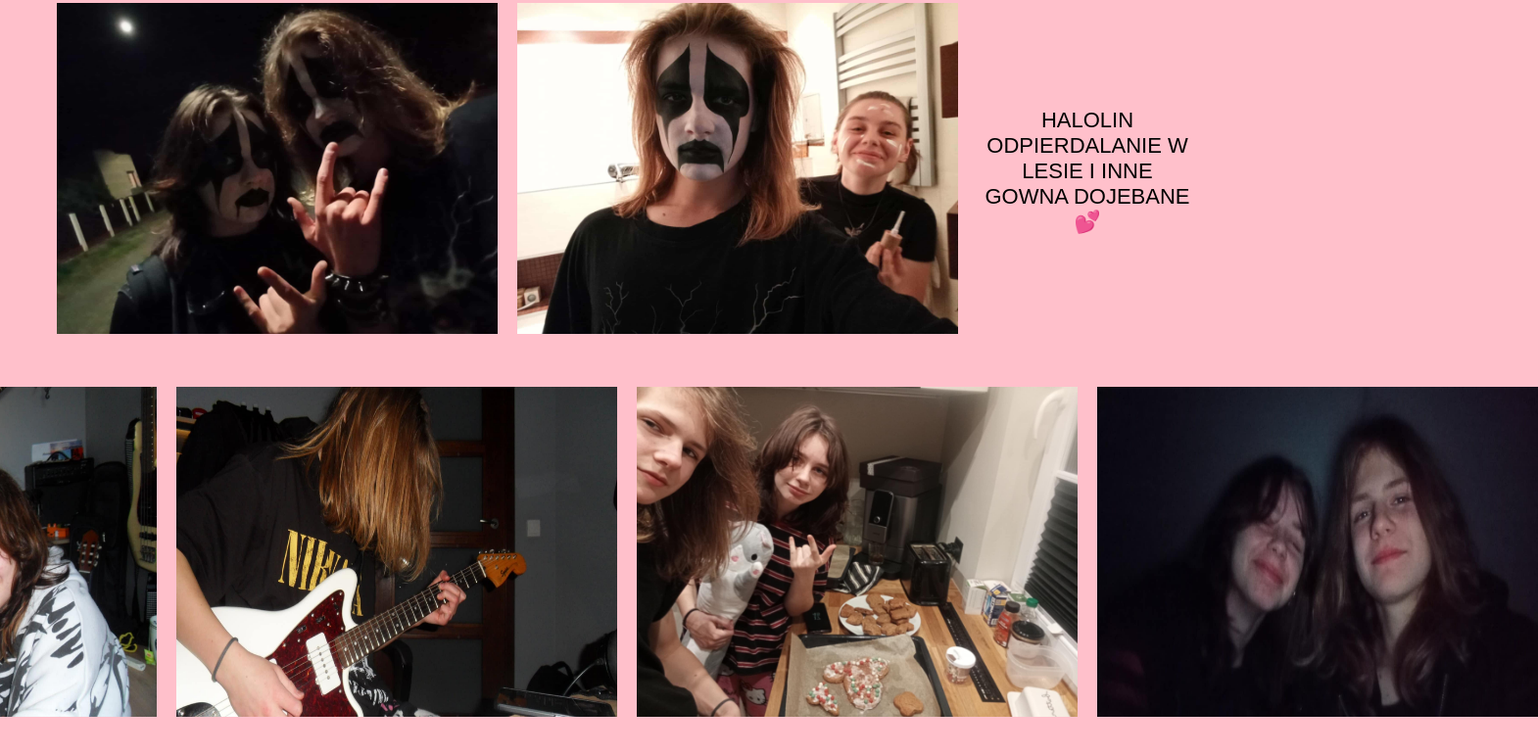
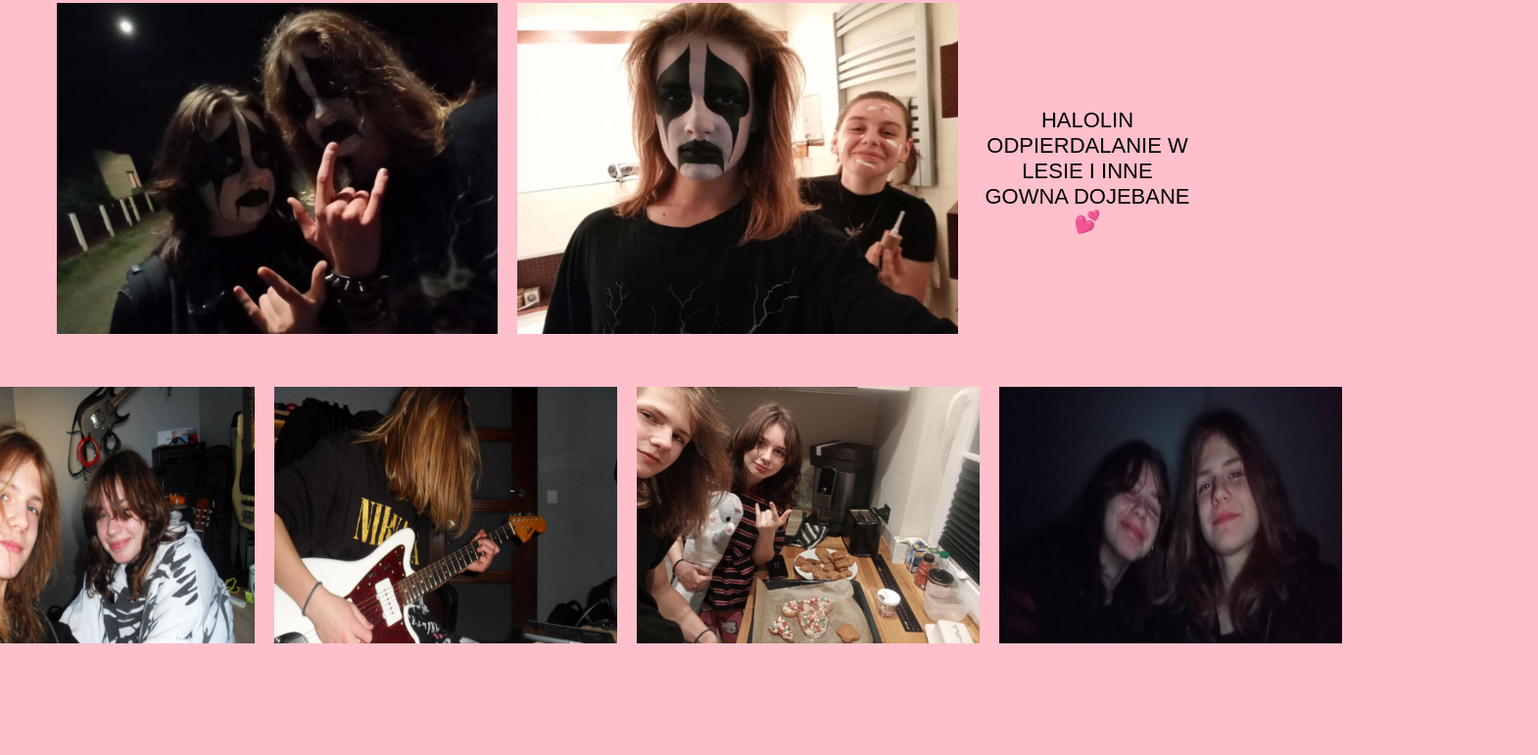
Before and after one commit to alismyszko/walentynka-moja, a plain HTML site: page index.html in a window 1280 px wide. Shown: the part 1153-1924 px from the top of the page at 98% size, 1570 px wide, since content can reach past the window. After the commit the page ends 1868 px from the top, so only its background shows below. Drawn offline with Linux system fonts and the light colour scheme.

Commit message:
Add files via upload

```diff
--- a/index.html
+++ b/index.html
@@ -13,8 +13,8 @@
 </div>
 <br><br><br>
 <div style="display: flex; justify-content: center; gap: 20px;">
-  <img src="2000's.jpg" width="450">
-  <img src="gitara.jpg" width="450">
- <img src="chuj.jpg" width="450">
-  <img src="sraka.jpg" width="450">
+  <img src="2000's.jpg" width="350">
+  <img src="gitara.jpg" width="350">
+ <img src="chuj.jpg" width="350">
+  <img src="sraka.jpg" width="350">
 </div>
```
